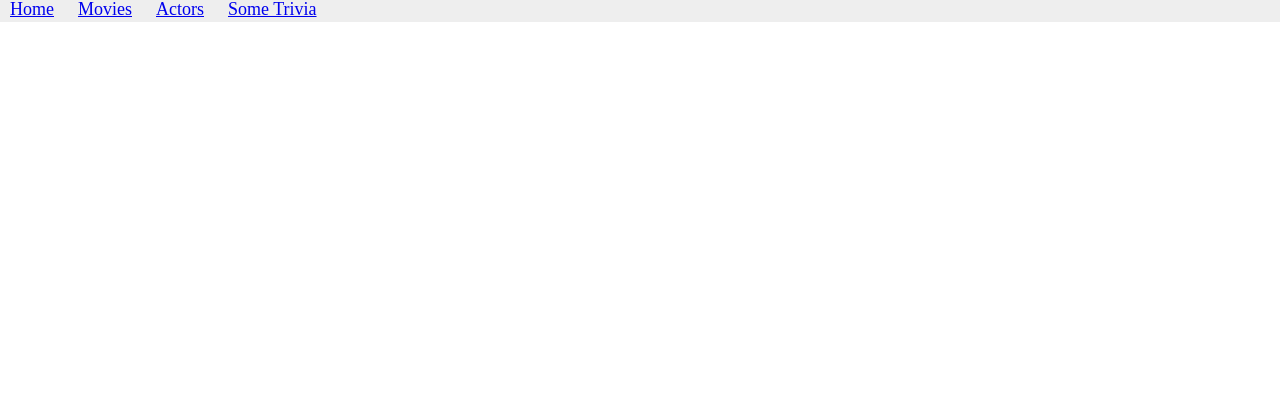
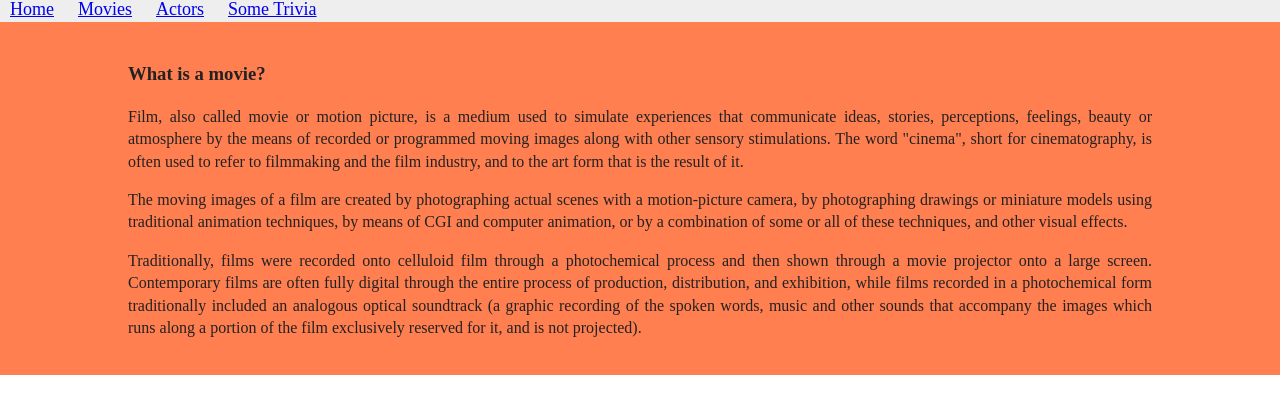
Before and after one commit to chandravarma-bantupalli/assignment-html, a plain HTML site: page index.html in a window 1280 px wide. Shown: the part 123-536 px from the top of the page. Drawn offline with nearby package versions, Linux system fonts and the light colour scheme.

Commit message:
Added main tag to the layout

```diff
--- a/css/style.css
+++ b/css/style.css
@@ -12,9 +12,22 @@
 .myNavbar{
     width: 100%;
     background: #eee;
+    overflow: hidden;
+    position: sticky;
 }
 
 .myNavbar a{
     padding: 10px;
     font-size: 18px;
 }
+
+main{
+    background: coral;
+}
+
+.mainContent{
+    width: 80%;
+    margin: auto;
+    padding: 20px;
+    text-align: justify;
+}
--- a/index.html
+++ b/index.html
@@ -45,6 +45,15 @@
     <a href="#">Some Trivia</a>
   </nav> <!--Nav Bar ends here-->
 
+  <main> <!--My Main Tag Comes Here-->
+    <div  class="mainContent">
+      <h3>What is a movie?</h3>
+      <p>Film, also called movie or motion picture, is a medium used to simulate experiences that communicate ideas, stories, perceptions, feelings, beauty or atmosphere by the means of recorded or programmed moving images along with other sensory stimulations. The word "cinema", short for cinematography, is often used to refer to filmmaking and the film industry, and to the art form that is the result of it.</p>
+      <p>The moving images of a film are created by photographing actual scenes with a motion-picture camera, by photographing drawings or miniature models using traditional animation techniques, by means of CGI and computer animation, or by a combination of some or all of these techniques, and other visual effects.</p>
+      <p>Traditionally, films were recorded onto celluloid film through a photochemical process and then shown through a movie projector onto a large screen. Contemporary films are often fully digital through the entire process of production, distribution, and exhibition, while films recorded in a photochemical form traditionally included an analogous optical soundtrack (a graphic recording of the spoken words, music and other sounds that accompany the images which runs along a portion of the film exclusively reserved for it, and is not projected).</p>
+    </div>
+  </main> <!--Main tag Ends here-->
+
   <!--End Page Layout-->
 
   <!--All the JavaScript is down here-->
```
